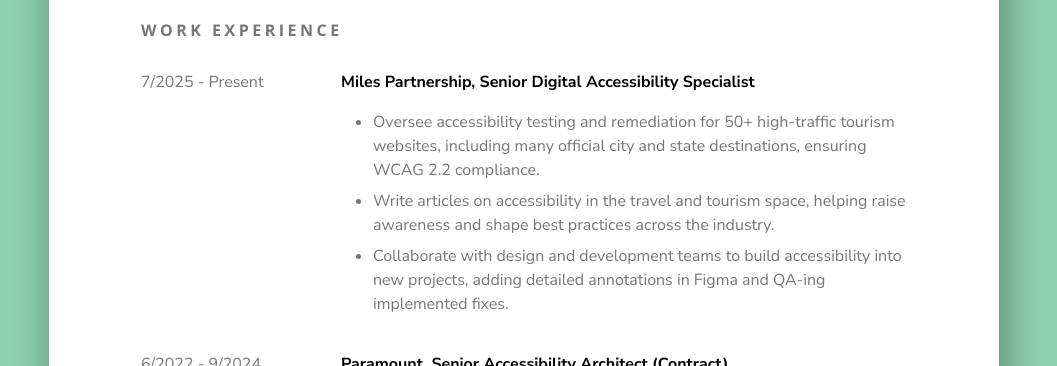
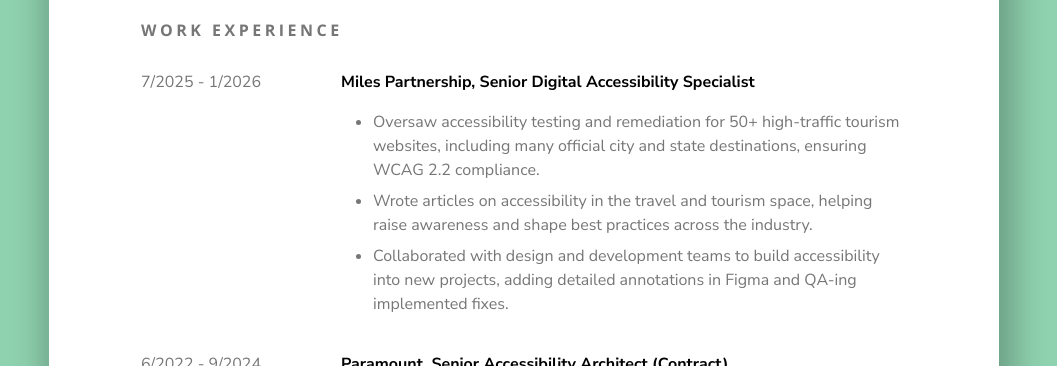
Before and after one commit to jamesthomasdavey/a11y, a React (Create React App) app: page /resume in a window 1280 px wide. Shown: the part 322-688 px from the top of the page, without its empty margins (116-1173 px from the left). Built offline with nearby package versions, Linux system fonts and the light colour scheme.

Commit message:
Update resumeData.js

```diff
--- a/src/components/pages/Resume/resumeData.js
+++ b/src/components/pages/Resume/resumeData.js
@@ -7,14 +7,14 @@ const resumeData = {
     "Digital Accessibility Expert (DHS Trusted Tester) skilled at simplifying complex accessibility concepts and guiding teams to implement practical, effective solutions. Extensive experience in front-end web development and WCAG conformance, with a strong focus on enabling developers and designers to build accessible, user-friendly interfaces.",
   workExperiences: [
     {
-      dates: "7/2025 - Present",
+      dates: "7/2025 - 1/2026",
       company: "Miles Partnership",
       title: "Senior Digital Accessibility Specialist",
       responsibilities: [
-        "Oversee accessibility testing and remediation for 50+ high-traffic tourism websites, including many official city and state destinations, ensuring WCAG 2.2 compliance.",
-        "Write articles on accessibility in the travel and tourism space, helping raise awareness and shape best practices across the industry.",
+        "Oversaw accessibility testing and remediation for 50+ high-traffic tourism websites, including many official city and state destinations, ensuring WCAG 2.2 compliance.",
+        "Wrote articles on accessibility in the travel and tourism space, helping raise awareness and shape best practices across the industry.",
         // "Prioritize and manage large volumes of accessibility fixes, providing clear code and design recommendations in a fast-paced production environment.",
-        "Collaborate with design and development teams to build accessibility into new projects, adding detailed annotations in Figma and QA-ing implemented fixes.",
+        "Collaborated with design and development teams to build accessibility into new projects, adding detailed annotations in Figma and QA-ing implemented fixes.",
       ]
     },
     {
```
